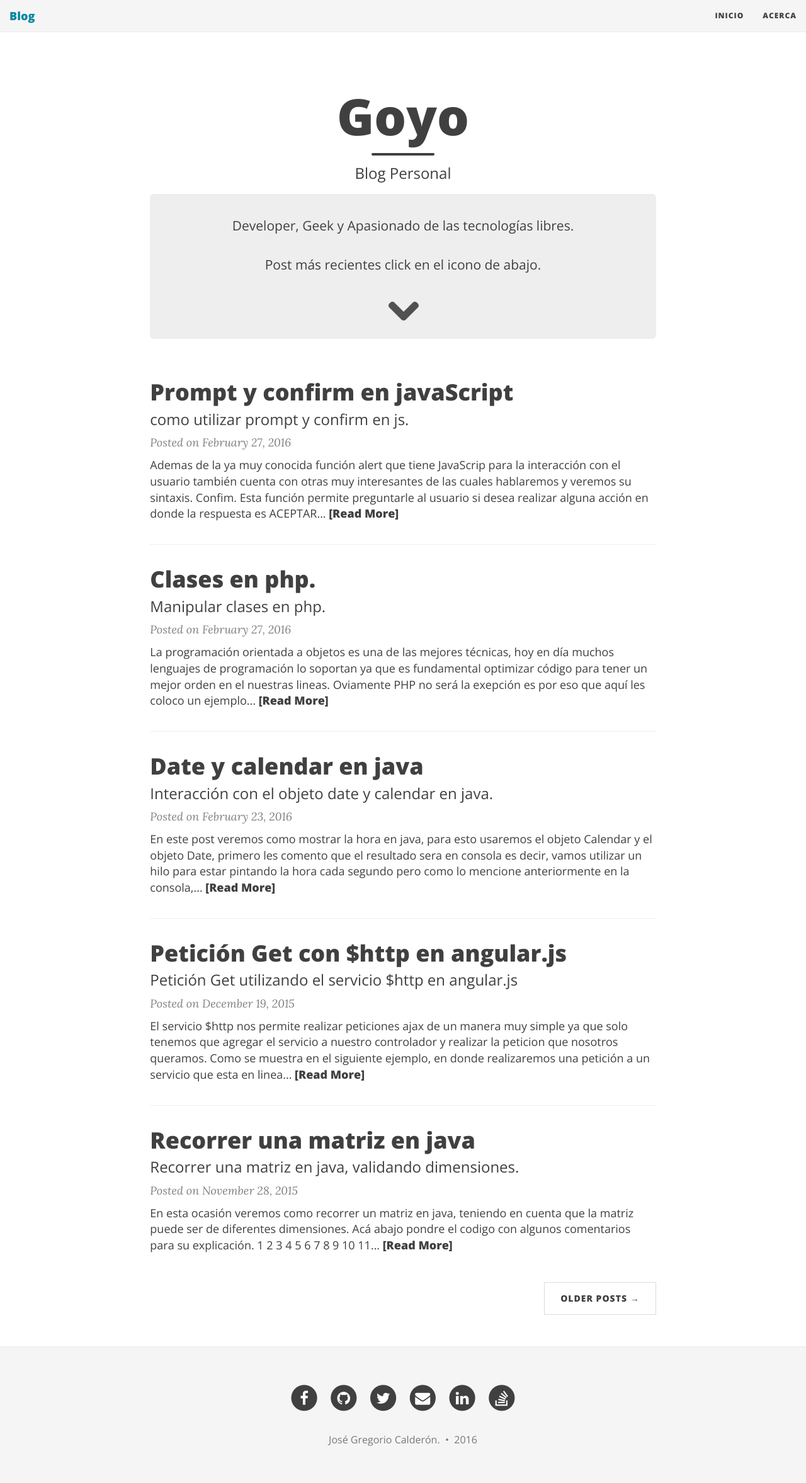
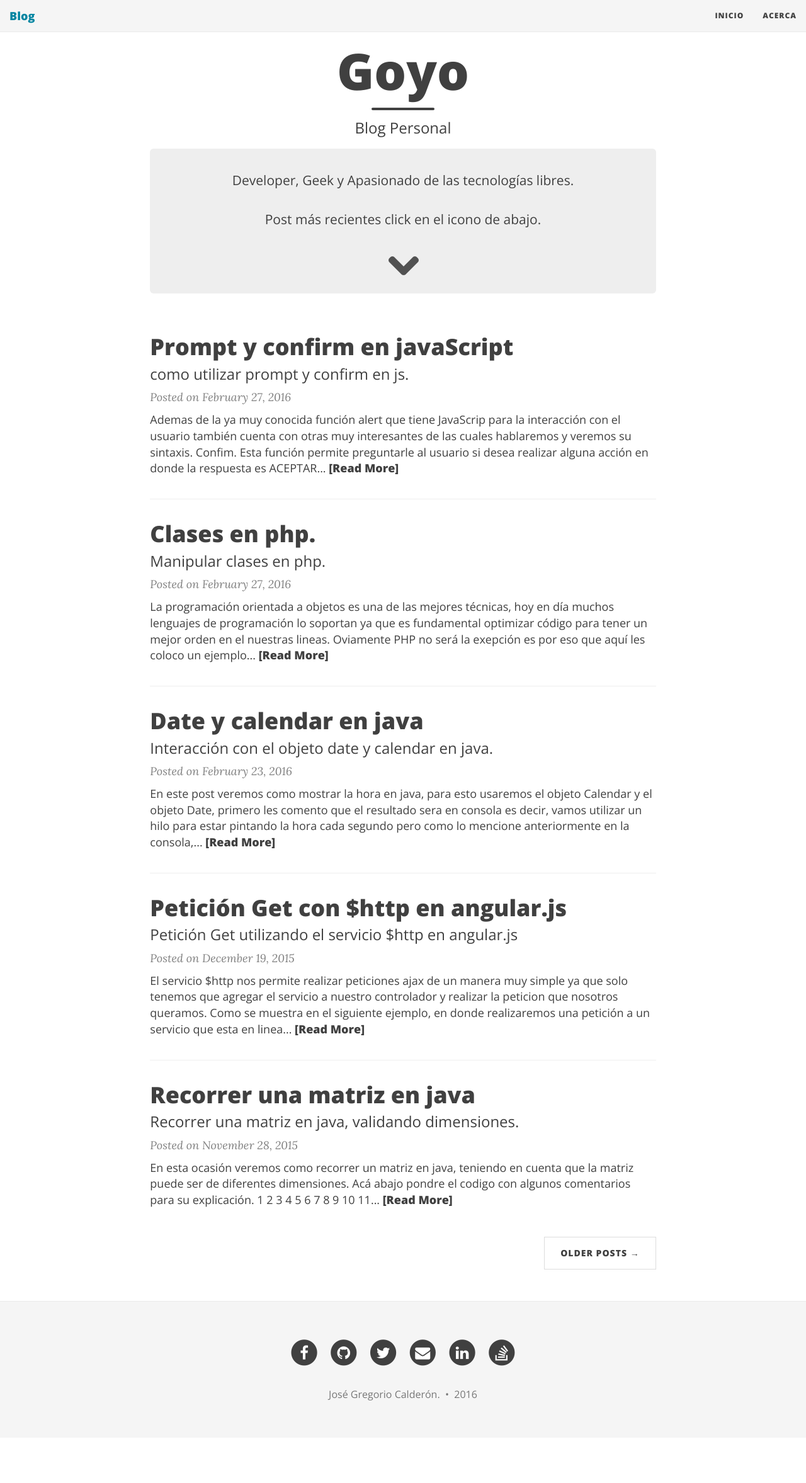
Before and after one commit to josegoyo/josegoyo.github.io, a Jekyll site: the page built from index.html, in a window 1280 px wide. Shown: the whole page at 63% size. Built offline with Jekyll 4.4.1, drawn with Linux system fonts in a browser that asks for light colours; nearby versions of some CDN libraries; the list of posts is cut into pages by our own code; comment, search, counter and statistics services are not loaded; after the commit the page ends 2283 px from its top, so only the background shows below that.

Commit message:
margin top modify

```diff
--- a/css/main.css
+++ b/css/main.css
@@ -60,6 +60,7 @@ hr.small {
 .main-content {
 	width: 100%;
 	margin: 0.5em auto;
+    margin-top: -4em;
 }
 @media only screen and (min-width: 768px) {
   .main-content {
```
